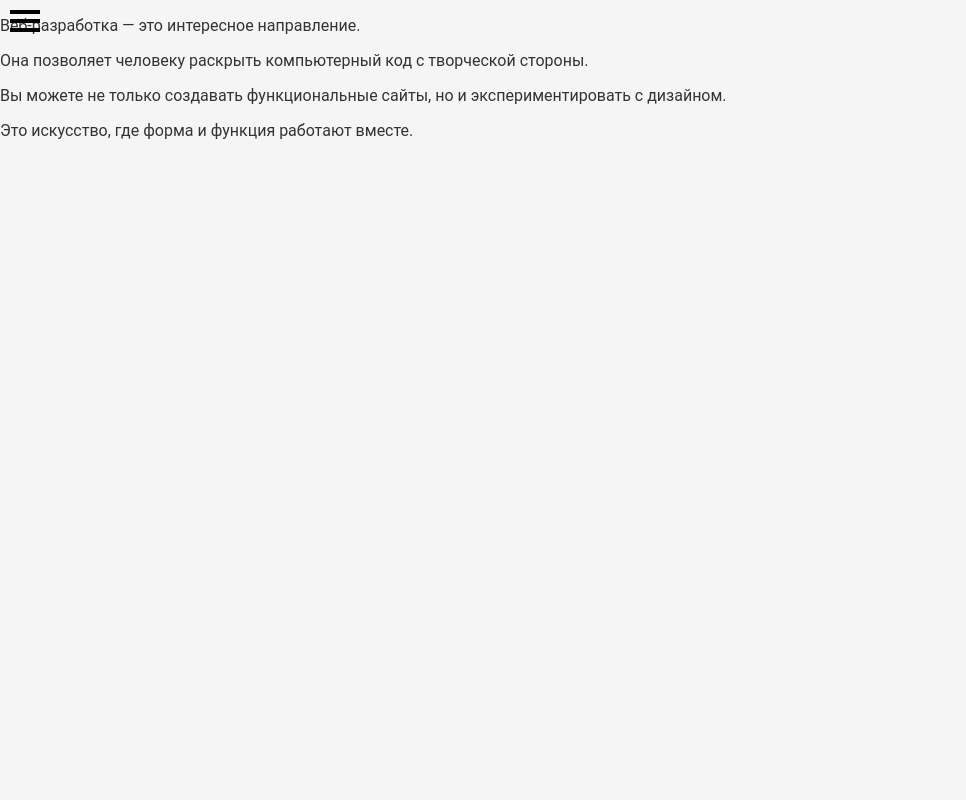
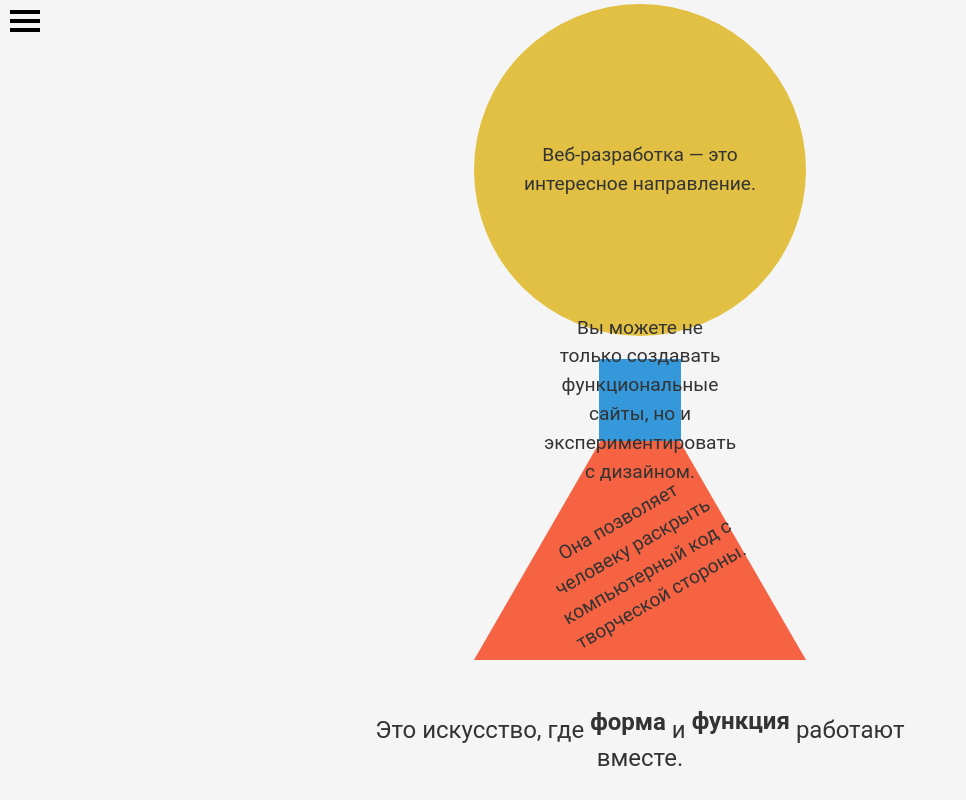
Before and after one commit to haslich-sourse/final-project, a plain HTML site: page frontend/index.html in a window 1280 px wide. Shown: the whole page, without its empty margins (0-966 px from the left). Drawn offline with Linux system fonts and the light colour scheme.

Commit message:
add a styлe

```diff
--- a/frontend/style.css
+++ b/frontend/style.css
@@ -4,6 +4,97 @@ body {
     color: #333;
     margin: 0;
     padding: 0;
+  }
+
+  .geometric-layout {
+    display: flex;
+    flex-direction: column;
+    align-items: center;
+    justify-content: center;
+    height: 100vh;
+    gap: 2rem;
+  }
+
+  .circle,
+  .triangle,
+  .square {
+    width: 300px;
+    height: 300px;
+    display: flex;
+    align-items: center;
+    justify-content: center;
+    text-align: center;
+    font-size: 1.2rem;
+    padding: 1rem;
+    line-height: 1.5;
+    transition: border-radius 0.5s ease;
+  }
+
+  .circle {
+    border-radius: 50%;
+    background-color: #e2c044;
+  }
+
+  .triangle {
+    width: 0;
+    height: 0;
+    border-left: 150px solid transparent;
+    border-right: 150px solid transparent;
+    border-bottom: 260px solid #f56342;
+    position: relative;
+  }
+
+  .triangle p {
+    position: absolute;
+    top: 115px;
+    width: 200px;
+    text-align: bottom;
+    transform: rotate(-30deg);
+  }
+
+  .square {
+    background-color: #007f5f;
+  }
+
+  .wave-text {
+    font-size: 1.5rem;
+    position: relative;
+    width: 100%;
+    max-width: 600px;
+    text-align: center;
+  }
+
+  .wave-text span {
+    display: inline-block;
+    position: relative;
+    font-weight: bold;
+    animation: wave 1.5s infinite ease-in-out;
+  }
+
+  @keyframes wave {
+    0% {
+      transform: translateY(0);
+    }
+    25% {
+      transform: translateY(-10px);
+    }
+    50% {
+      transform: translateY(0);
+    }
+    75% {
+      transform: translateY(10px);
+    }
+    100% {
+      transform: translateY(0);
+    }
+  }
+
+  .wave-text span:nth-child(1) {
+    animation-delay: 0s;
+  }
+
+  .wave-text span:nth-child(2) {
+    animation-delay: 0.2s;
   }
 
   /* Бургер-меню активное состояние */
@@ -62,3 +153,44 @@ body {
   .menu.open {
     display: block;
   }
+
+
+  .game-container {
+      text-align: center;
+      margin-top: 50px;
+  }
+
+  #game-area {
+      position: relative;
+      width: 600px;
+      height: 400px;
+      background-color: #f0f0f0;
+      margin: 20px auto;
+      border: 2px solid #ccc;
+  }
+
+  .square {
+      position: absolute;
+      width: 50px;
+      height: 50px;
+      background-color: #3498db;
+      cursor: pointer;
+      transition: transform 0.2s;
+  }
+
+  .square:hover {
+      transform: scale(1.2);
+  }
+
+  #start-btn {
+      padding: 10px 20px;
+      background-color: #2ecc71;
+      border: none;
+      color: white;
+      cursor: pointer;
+      font-size: 16px;
+  }
+
+  #start-btn:hover {
+      background-color: #27ae60;
+  }
```
Lines whose indentation alone changed are shown as unchanged.
